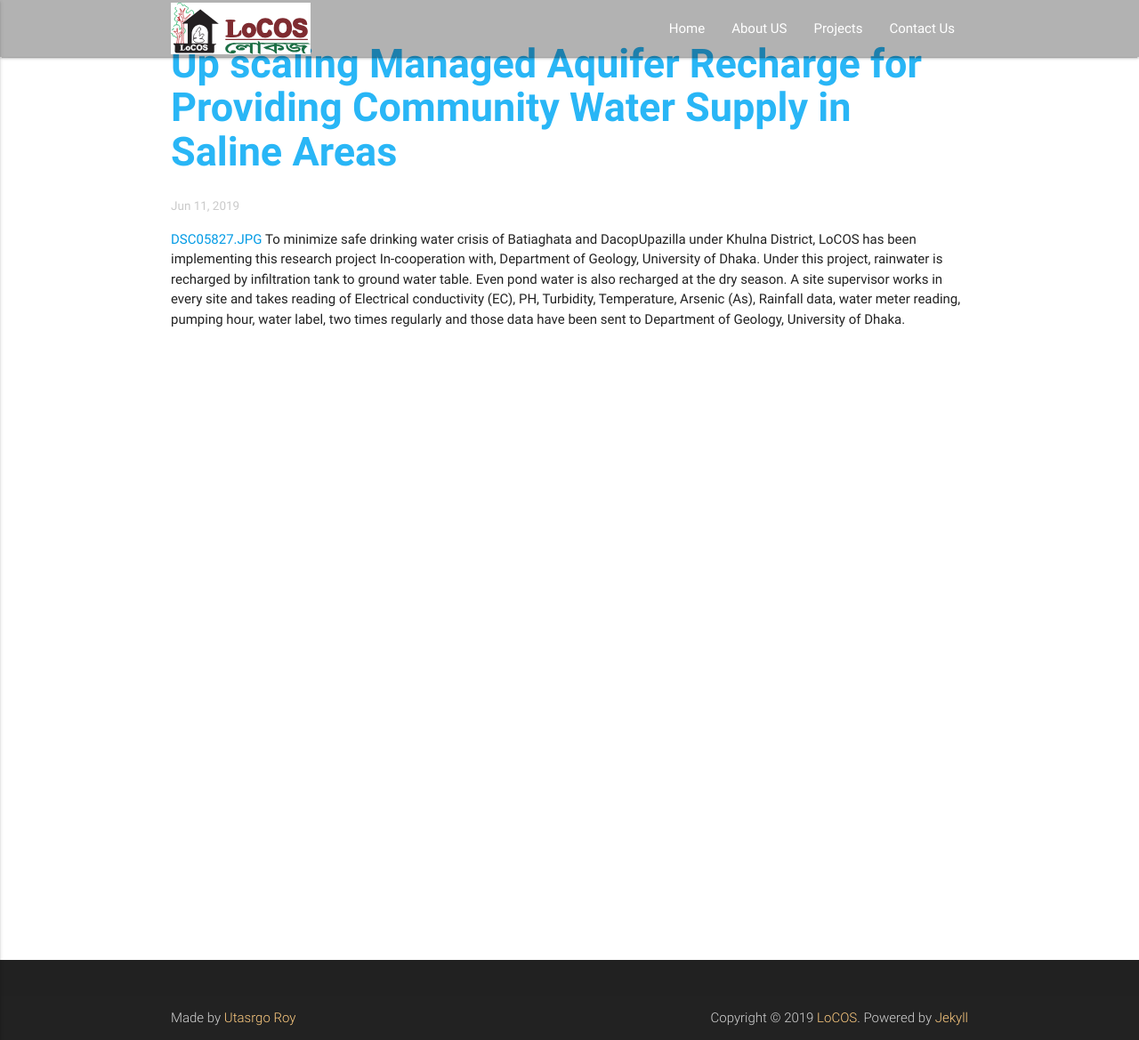
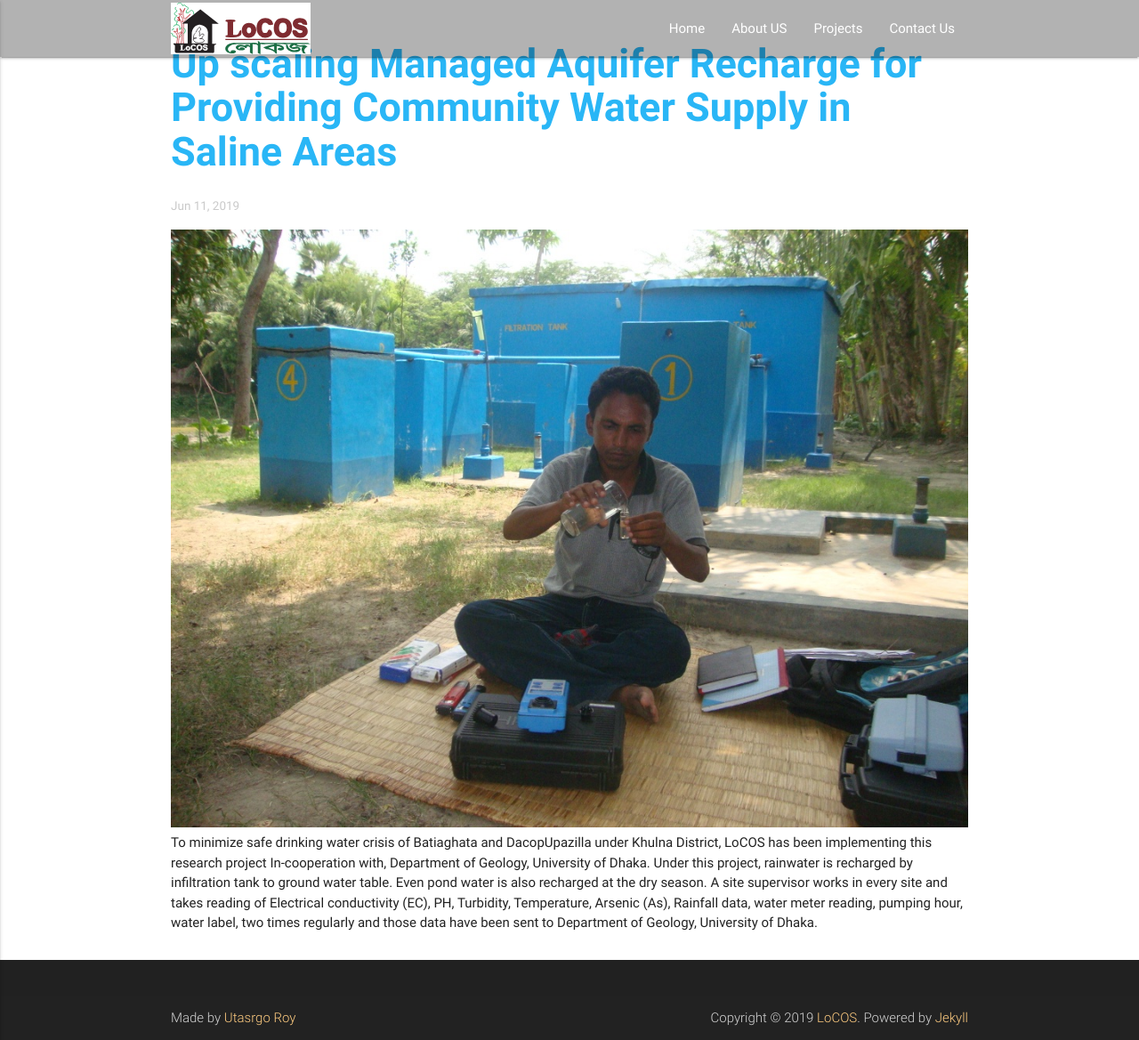
Before and after one commit to locosbd/locosbd.github.io, a Jekyll site: the page built from _posts/2019-06-11-up-scaling-managed-aquifer-recharge-for-providing-community-water-supply-in-saline-areas.markdown, in a window 1280 px wide and 1169 px high. Shown: the whole window at 89% size. Built offline with Jekyll 4.4.1, drawn with Linux system fonts in a browser that asks for light colours.

Commit message:
Updated Up Scaling Managed Aquifer Recharge For Providing Community Water Supply In Saline Areas

```diff
--- a/_posts/2019-06-11-up-scaling-managed-aquifer-recharge-for-providing-community-water-supply-in-saline-areas.markdown
+++ b/_posts/2019-06-11-up-scaling-managed-aquifer-recharge-for-providing-community-water-supply-in-saline-areas.markdown
@@ -8,5 +8,5 @@ categories:
 layout: post
 ---
 
-[DSC05827.JPG](/uploads/DSC05827.JPG)
+![DSC05827.JPG](/uploads/DSC05827.JPG)
 To minimize safe drinking water crisis of Batiaghata and DacopUpazilla under Khulna District, LoCOS has been implementing this research project In-cooperation with, Department of Geology, University of Dhaka. Under this project, rainwater is recharged by infiltration tank to ground water table. Even pond water is also recharged at the dry season. A site supervisor works in every site and takes reading of Electrical conductivity (EC), PH, Turbidity, Temperature, Arsenic (As), Rainfall data, water meter reading, pumping hour, water label, two times regularly and those data have been sent to Department of Geology, University of Dhaka.
```
